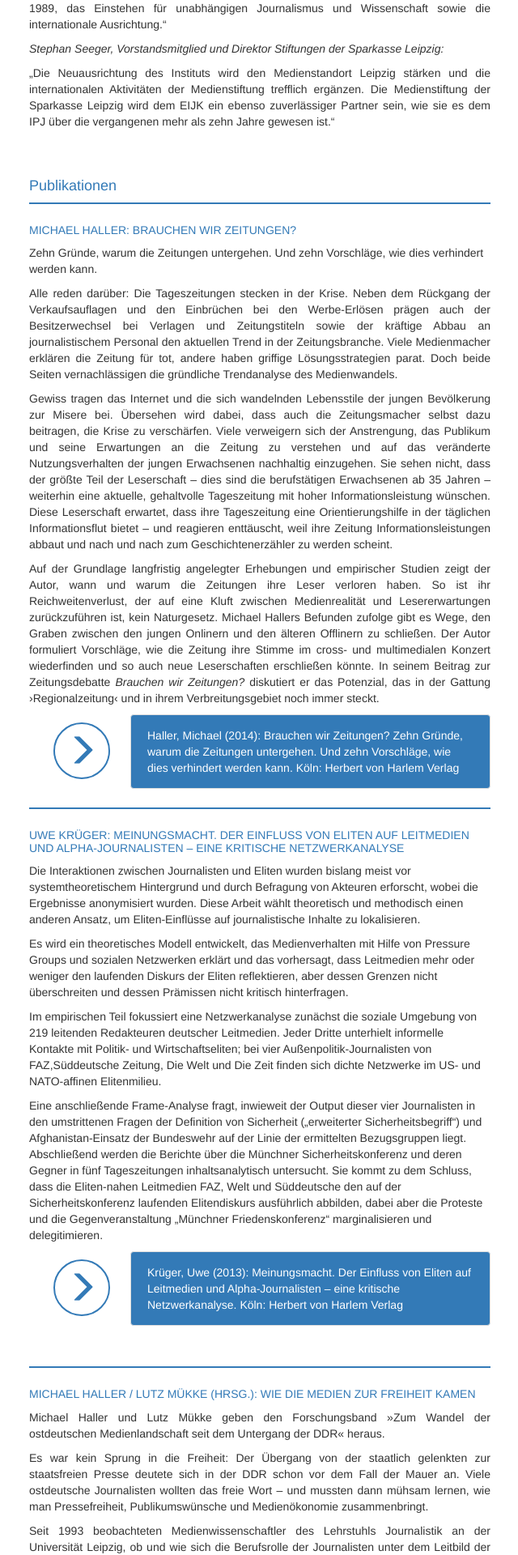
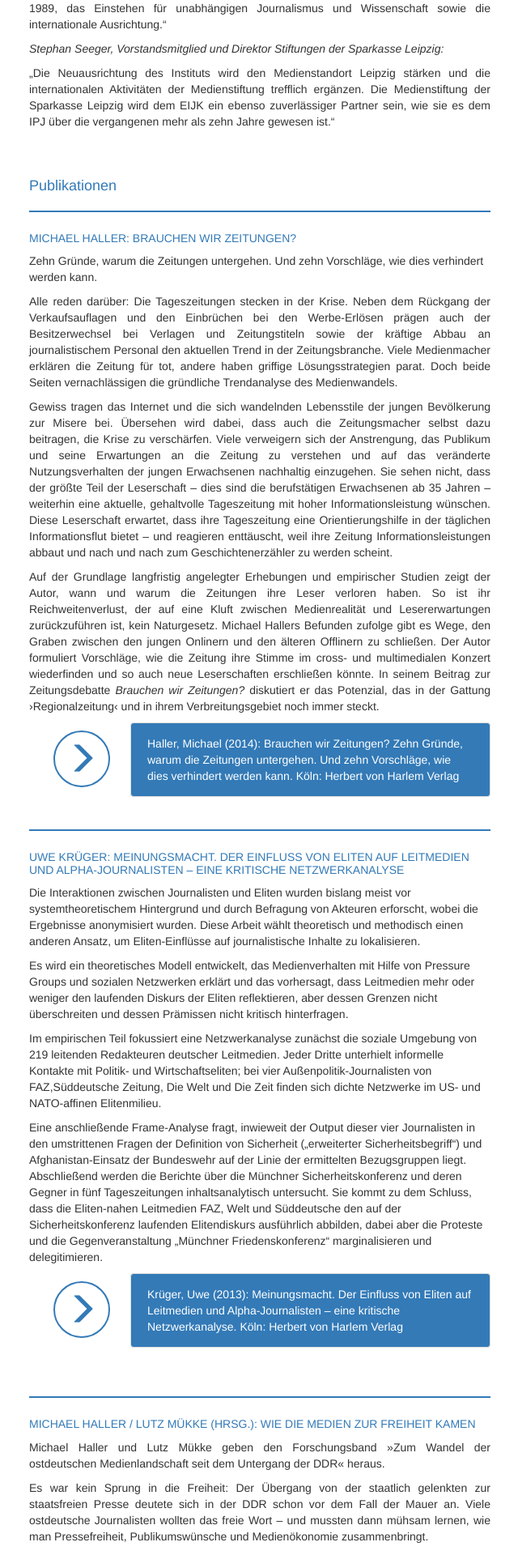
Before and after one commit to susedev/test, a Jekyll site: the page built from wir.html, in a window 1280 px wide. Shown: the part 1608-3528 px from the top of the page at 81% size, without its empty margins (229-869 px from the left). Built offline with Jekyll 4.4.1, drawn with Linux system fonts in a browser that asks for light colours; nearby versions of some CDN libraries.

Commit message:
Update wir.html

```diff
--- a/wir.html
+++ b/wir.html
@@ -47,7 +47,7 @@ title: Wir
 
 <h3>Publikationen</h3>
 
-<div class="box" style="background-color: #337AB7; height:2px; margin-top:3px; margin-bottom:25px;">&nbsp;</div>
+<div class="box" style="background-color: #337AB7; height:2px; margin-top:20px; margin-bottom:25px;">&nbsp;</div>
 
 <h4><a href="http://www.eijc.eu/de/michael-haller-brauchen-wir-zeitungen-zehn-gruende-warum-die-zeitungen-untergehen-und-zehn-vorschlaege-wie-dies-verhindert-werden-kann/" target="_blank">Michael Haller: Brauchen wir Zeitungen?</a></h4>
 
@@ -70,7 +70,7 @@ title: Wir
 </div>
 
 
-<div class="box" style="background-color: #337AB7; height:2px; margin-top:3px; margin-bottom:25px;">&nbsp;</div>
+<div class="box" style="background-color: #337AB7; height:2px; margin-top:20px; margin-bottom:25px;">&nbsp;</div>
 <h4><a href="http://www.eijc.eu/de/uwe-krueger-meinungsmacht-der-einfluss-von-eliten-auf-leitmedien-und-alpha-%c2%adjournalisten-eine-kritische-netzwerkanalyse/" rel="bookmark" title="Permanent Link to Uwe Krüger: Meinungsmacht. Der Einfluss von Eliten auf Leitmedien und Alpha-­Journalisten – eine kritische Netzwerkanalyse">Uwe Kr&uuml;ger: Meinungsmacht. Der Einfluss von Eliten auf Leitmedien und Alpha-&shy;Journalisten &ndash; eine kritische Netzwerkanalyse</a></h4>
 
 <p>Die Interaktionen zwischen Journalisten und Eliten&nbsp;wurden bislang meist vor systemtheoretischem Hintergrund und durch Befragung von Akteuren erforscht, wobei die Ergebnisse anonymisiert wurden. Diese Arbeit w&auml;hlt theoretisch und methodisch einen anderen Ansatz, um Eliten-Einfl&uuml;sse auf journalistische Inhalte zu lokalisieren.</p>
@@ -91,7 +91,7 @@ title: Wir
 </div>
 <p>&nbsp;</p>
 
-<div class="box" style="background-color: #337AB7; height:2px; margin-top:3px; margin-bottom:25px;">&nbsp;</div>
+<div class="box" style="background-color: #337AB7; height:2px; margin-top:20px; margin-bottom:25px;">&nbsp;</div>
 <h4><a href="http://www.eijc.eu/de/michael-haller-lutz-muekke-hrsg-wie-die-medien-zur-freiheit-kamen/" rel="bookmark" title="Permanent Link to Michael Haller / Lutz Mükke (Hrsg.): Wie die Medien zur Freiheit kamen">Michael Haller / Lutz M&uuml;kke (Hrsg.): Wie die Medien zur Freiheit kamen</a></h4>
 
 <p style="text-align: justify;">Michael Haller und Lutz M&uuml;kke geben den Forschungsband &raquo;Zum Wandel der ostdeutschen Medienlandschaft seit dem Untergang der DDR&laquo; heraus.</p>
@@ -112,7 +112,7 @@ Dieses Buch gibt wissenschaftlich gesicherte Antworten auf die Frage nach Mental
  </div>
 </div>
 
-<div class="box" style="background-color: #337AB7; height:2px; margin-top:3px; margin-bottom:25px;">&nbsp;</div>
+<div class="box" style="background-color: #337AB7; height:2px; margin-top:20px; margin-bottom:25px;">&nbsp;</div>
 
 <h4><a href="http://www.eijc.eu/de/manuel-thomae-the-decay-of-the-audience-news-media-use-between-newspaper-and-the-internet-2/" rel="bookmark" title="Permanent Link to Manuel Thomä: Der Zerfall des Publikums. Nachrichtennutzung zwischen Zeitung und Internet.">Manuel Thom&auml;: Der Zerfall des Publikums. Nachrichtennutzung zwischen Zeitung und Internet</a></h4>
 
```
